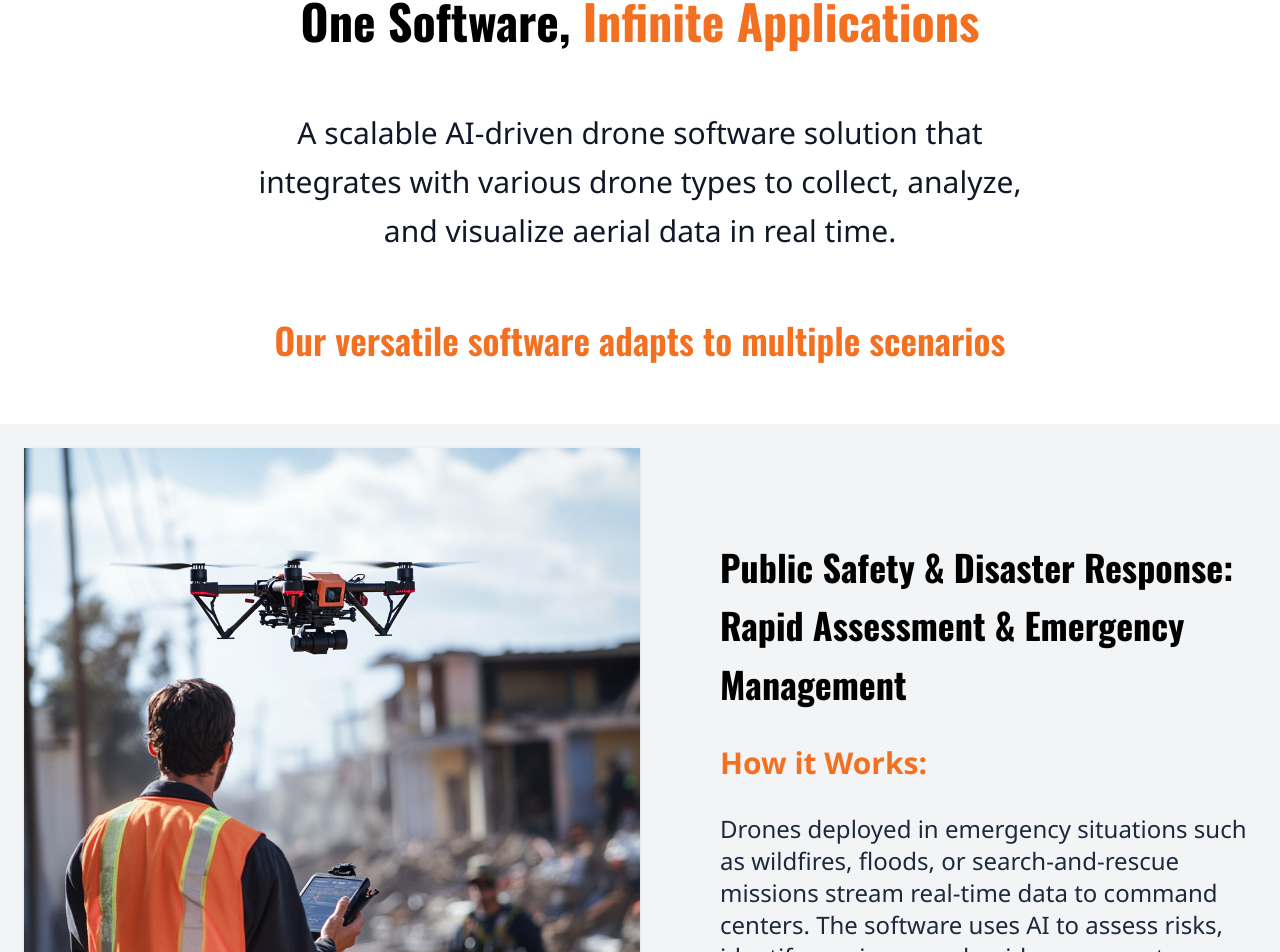
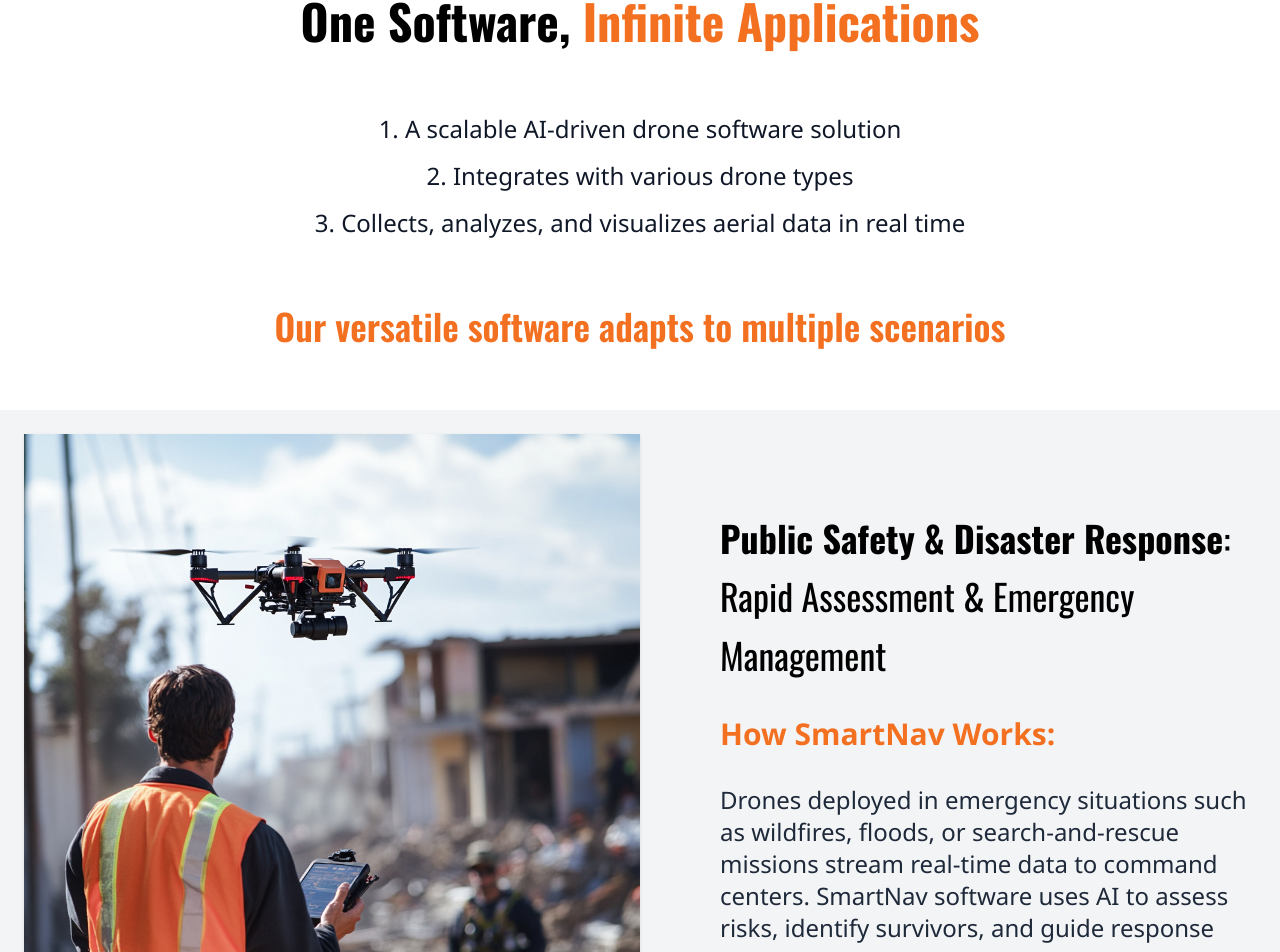
Before and after one commit to madhu99sh/smart-nav, a Next.js app: page / in a window 1280 px wide. Shown: the part 763-1715 px from the top of the page. Built offline with nearby package versions, Linux system fonts and the light colour scheme.

Commit message:
ui fixes

```diff
--- a/components/HeaderSection.tsx
+++ b/components/HeaderSection.tsx
@@ -2,6 +2,13 @@ import Image from "next/image";
 import droneImg from "../public/images/droneImg.png"; // Save your drone image here
 
 export default function Home() {
+  const scrollToQuoteForm = () => {
+    const quoteForm = document.getElementById('quote-form');
+    if (quoteForm) {
+      quoteForm.scrollIntoView({ behavior: 'smooth' });
+    }
+  };
+
   return (
     <section className="flex flex-col md:flex-row items-center justify-between pt-8 bg-black">
       <div className="md:w-1/2 space-y-6 text-center md:text-left p-6 md:p-10 md:ml-20">
@@ -12,7 +19,10 @@ export default function Home() {
           A single drone software platform with AI-driven data processing, real-time analytics,
           and cloud connectivity can revolutionize multiple industries.
         </p>
-        <button className="bg-color text-white px-8 py-6 rounded-bl-2xl rounded-tr-2xl font-bold transition">
+        <button
+          onClick={scrollToQuoteForm}
+          className="bg-color text-white px-8 py-6 rounded-bl-2xl rounded-tr-2xl font-bold transition hover:bg-opacity-90"
+        >
           GET IN TOUCH
         </button>
       </div>
--- a/components/HowItWorks.tsx
+++ b/components/HowItWorks.tsx
@@ -4,14 +4,14 @@ const howItWorksItems = [
   {
     title: "Data Capture and Transmission",
     description:
-      "Our drones autonomously patrol the target areas, using an array of sensors to monitor critical environmental factors and sending sensor data in real-time to command centers.",
+      "Our drones autonomously patrol target areas, using an array of sensors to monitor critical environmental factors and sending real-time sensor data to command centers.",
     image: "/images/how-it-works1.png", // update with your actual filename
     alt: "Drone Capturing Data",
   },
   {
     title: "Actionable Insights",
     description:
-      "Advanced analytics process incoming data, providing clear visual maps and alerts to help teams make informed decisions.",
+      "Our advanced analytics process incoming data, providing clear visual maps and alerts to help teams make informed decisions.",
     image: "/images/how-it-works2.png", // update with your actual filename
     alt: "Server and Analytics",
   },
@@ -20,7 +20,7 @@ const howItWorksItems = [
 export default function HowItWorksSection() {
   return (
     <section className="px-6 md:px-28 bg-white text-black">
-      <h2 className="text-3xl md:text-5xl font-bold text-orange-500 mb-24 text-center">How It Works</h2>
+      <h2 className="text-3xl md:text-5xl font-bold text-orange-500 mb-24 text-center">How SmartNav Works</h2>
       <div className="grid grid-cols-1 md:grid-cols-2 gap-28">
         {howItWorksItems.map((item, index) => (
           <div key={index} className="flex flex-col">
--- a/components/QuoteForm.tsx
+++ b/components/QuoteForm.tsx
@@ -60,14 +60,14 @@ export default function GetAQuoteSection() {
   };
 
   return (
-    <section className="px-4 md:px-16 py-24 bg-white">
+    <section id="quote-form" className="px-4 md:px-16 py-24 bg-white">
       <div className="max-w-7xl mx-auto grid grid-cols-1 md:grid-cols-10 gap-10 items-stretch">
 
         {/* Form Section (30%) */}
         <div className="md:col-span-3 h-full">
           <h2 className="text-3xl md:text-5xl font-bold mb-12 text-black">Get a Quote</h2>
           <p className="text-gray-700 mb-10 text-md md:text-xl">
-            We’re here to help! Whether you have questions about our services, need support,
+            We're here to help! Whether you have questions about our services, need support,
             or want to explore partnership opportunities, reach out to us.
           </p>
           <form onSubmit={handleSubmit} className="flex flex-col space-y-4">
@@ -120,7 +120,7 @@ export default function GetAQuoteSection() {
               disabled={submitting}
               className="bg-orange-500 text-white px-6 py-6 rounded-xl font-bold hover:bg-orange-600 transition"
             >
-              {submitting ? "Sending..." : "SEND MESSAGE"}
+              {submitting ? "Submiting..." : "Submit"}
             </button>
           </form>
         </div>
--- a/components/ScenarioCard.tsx
+++ b/components/ScenarioCard.tsx
@@ -28,8 +28,17 @@ const ScenarioCard: React.FC<ScenarioCardProps> = ({
         className="w-full md:w-1/2 shadow"
       />
       <div className="md:w-1/2">
-        <h4 className="text-2xl  md:text-4xl font-bold leading-relaxed ">{title}</h4>
-        <p className="text-2xl md:text-3xl text-header font-semibold mt-8">How it Works:</p>
+        <h4 className="text-2xl md:text-4xl leading-relaxed">
+          <span className="font-bold">
+            {title.split(':')[0]}
+          </span>
+          {title.includes(':') && (
+            <span className="font-light">
+              :{title.split(':')[1]}
+            </span>
+          )}
+        </h4>
+        <p className="text-2xl md:text-3xl text-header font-semibold mt-8">How SmartNav Works:</p>
         <p className="text-lg md:text-2xl mt-8 text-gray-800 font-light">{howItWorks}</p>
       </div>
     </div>
--- a/components/ScenarioSection.tsx
+++ b/components/ScenarioSection.tsx
@@ -7,28 +7,28 @@ const scenarioData = [
   {
     title: 'Public Safety & Disaster Response: Rapid Assessment & Emergency Management',
     image: "/images/public-safety.png",
-    howItWorks: `Drones deployed in emergency situations such as wildfires, floods, or search-and-rescue missions stream real-time data to command centers. The software uses AI to assess risks, identify survivors, and guide response teams.`,
+    howItWorks: `Drones deployed in emergency situations such as wildfires, floods, or search-and-rescue missions stream real-time data to command centers. SmartNav software uses AI to assess risks, identify survivors, and guide response teams.`,
     alt: 'Drone in disaster zone',
     bg: 'bg-gray-100'
   },
   {
     title: 'Security & Surveillance: Smart Monitoring & Threat Detection',
     image: '/images/security.png',
-    howItWorks: `Drones patrol large facilities, critical infrastructure, or borders, equipped with AI-powered object detection. The software analyzes footage in real time, recognizing suspicious activity and alerting security teams.`,
+    howItWorks: `Drones patrol large facilities, critical infrastructure, or borders, equipped with AI-powered object detection. SmartNav software analyzes footage in real time, recognizing suspicious activity and alerting security teams.`,
     alt: 'Surveillance drone',
     bg: 'bg-color-light',
   },
   {
     title: 'High-Voltage Powerline and Sewer Inspection Drones',
     image: '/images/voltage.png',
-    howItWorks: `Inspecting power lines traditionally requires helicopters or climbing, which is risky and expensive. Drones equipped with thermal and zoom cameras can inspect powerlines efficiently. Similarly, Sewer systems are dangerous and difficult for human inspection due to toxic gases, confined spaces. Drones equipped with advanced sensors can navigate pipelines safely.`,
+    howItWorks: `Inspecting power lines traditionally requires helicopters or human climbers, which is risky and expensive. Drones equipped with thermal and zoom cameras can inspect powerlines efficiently. Similarly, sewer systems are dangerous and difficult for human inspection due to toxic gases and, confined spaces. Drones equipped with advanced sensors can navigate pipelines safely.`,
     alt: 'Tunnel drone',
     bg: 'bg-gray-100'
   },
   {
     title: 'Environmental Monitoring & Wildlife Conservation',
     image: '/images/environment-monitoring.png',
-    howItWorks: `Drones collect environmental data, monitor wildlife populations, and track illegal deforestation. The software processes aerial imagery and detects changes in vegetation, water bodies, and ecosystems over time.`,
+    howItWorks: `Drones collect environmental data, monitor wildlife populations, and track illegal deforestation. SmartNav software processes aerial imagery and detects changes in vegetation, water bodies, and ecosystems over time.`,
     alt: 'monitoring',
     bg: 'bg-color-light'
   },
@@ -39,17 +39,22 @@ const scenarioData = [
 const ScenarioSection: React.FC = () => {
   return (
     <section className="px-6 md:px-0 py-16 bg-white text-black">
-      <div className="text-center space-y-4 max-w-3xl mx-auto">
-        <h2 className="text-3xl md:text-5xl font-extrabold">
+      <div className="space-y-4 max-w-3xl mx-auto">
+        <h2 className="text-3xl md:text-5xl font-extrabold text-center">
           One Software, <span className="text-header">Infinite Applications</span>
         </h2>
-        <p className="text-gray-900 text-xl md:text-3xl mt-16 leading-relaxed">
-          A scalable AI-driven drone software solution that integrates with various drone types to collect, analyze, and visualize aerial data in real time.
-        </p>
-        <h3 className="text-2xl md:text-4xl font-semibold text-header mt-16">
+
+        <ol className="text-gray-900 text-xl md:text-2xl mt-16 leading-relaxed list-decimal list-inside space-y-2 mx-auto text-center">
+          <li>A scalable AI-driven drone software solution</li>
+          <li>Integrates with various drone types</li>
+          <li>Collects, analyzes, and visualizes aerial data in real time</li>
+        </ol>
+
+        <h3 className="text-2xl md:text-4xl font-semibold text-header mt-16 text-center">
           Our versatile software adapts to multiple scenarios
         </h3>
       </div>
+
 
       <div className="mt-16 space-y-12">
         {scenarioData.map((card, index) => (
```
